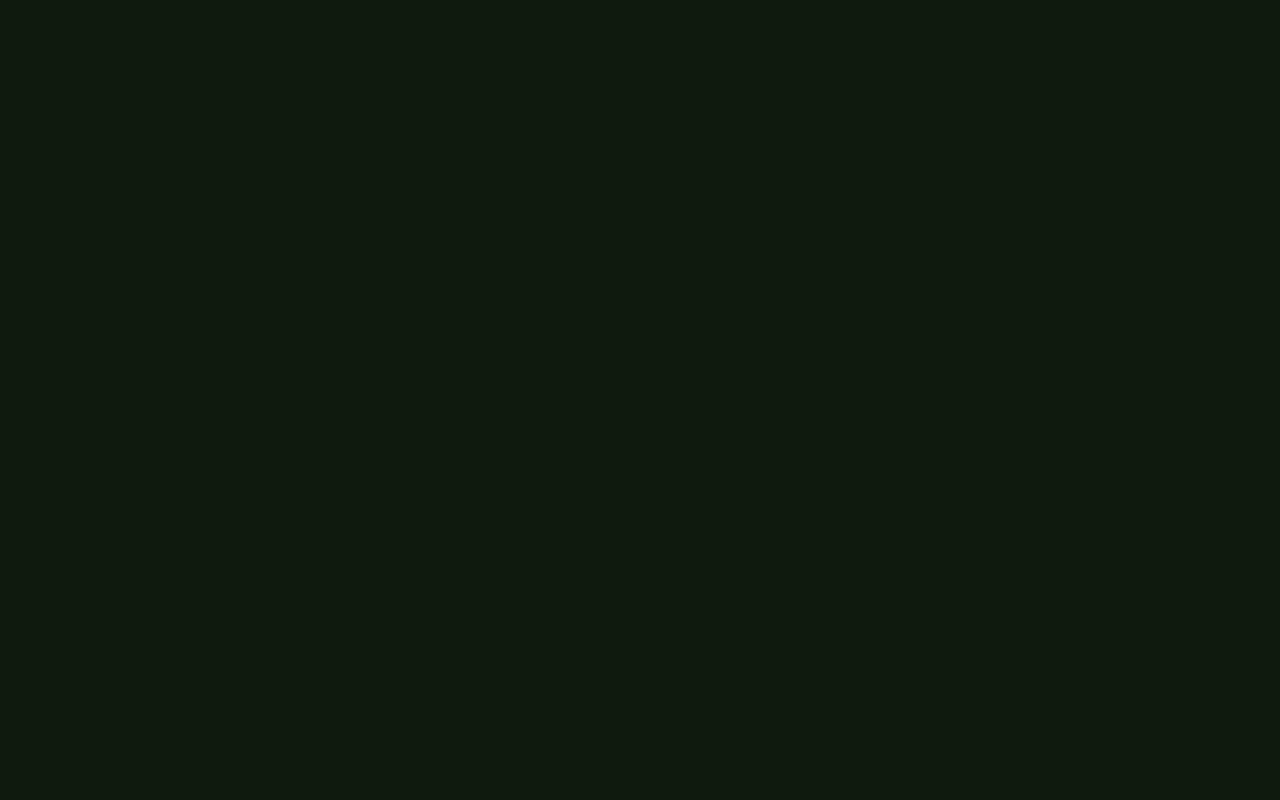
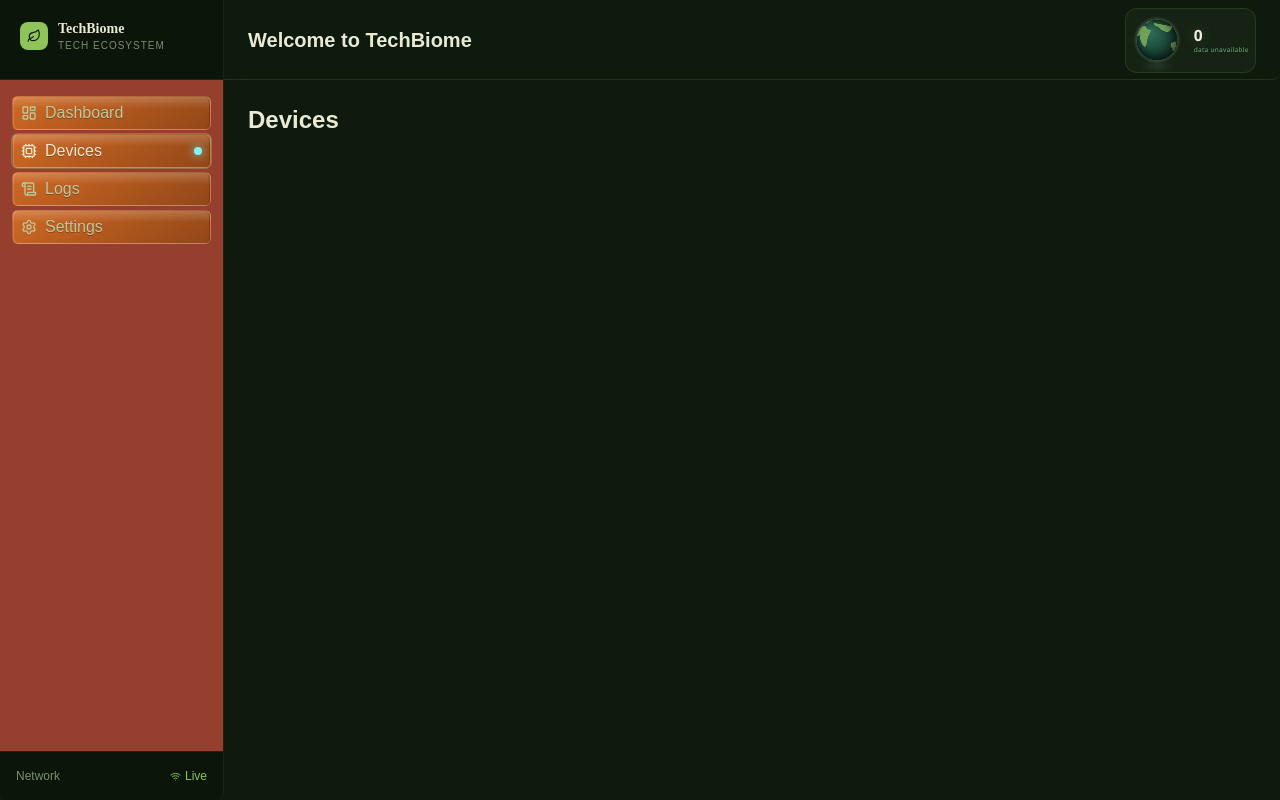
Before and after one commit to Sandxwich/Techbiome, a React (Vite) app in the folder frontend/: page /devices in a window 1280 px wide. Before the commit this address had no page. Built offline with nearby package versions, Linux system fonts and the light colour scheme; no server answers.

Commit message:
navbar visual improvements

```diff
--- a/frontend/src/hooks/useFakeSensorData.js
+++ b/frontend/src/hooks/useFakeSensorData.js
@@ -4,7 +4,7 @@ export function useFakeSensorData() {
   const [history, setHistory] = useState([])
   const [current, setCurrent] = useState({ temp: 0, voltage: 0, rpm: 0 })
   const tick = useRef(0)
-  const lastPoint = useRef({ temp: 22, voltage: 12, rpm: 1050 })
+  const lastPoint = useRef({ temp: 22, voltage: 12, rpm: 10 })
 
   useEffect(() => {
     const interval = setInterval(() => {
@@ -13,7 +13,7 @@ export function useFakeSensorData() {
         time: tick.current,
         temp: 20 + Math.random() * 10 + Math.sin(tick.current / 5) * 3,
         voltage: 11.5 + Math.random() * 1.5,
-        rpm: 1000 + Math.random() * 200,
+        rpm: 10 + Math.random() * 20,
       }
       const smooth = 0.28
       const point = {
--- a/frontend/src/layout.jsx
+++ b/frontend/src/layout.jsx
@@ -1,7 +1,14 @@
-import { Link, Outlet } from 'react-router-dom'
-import { Leaf } from 'lucide-react'
+import { NavLink, Outlet } from 'react-router-dom'
+import { Leaf, LayoutDashboard, ScrollText, Settings, Cpu, Wifi } from 'lucide-react'
 import SolarGlobeWidget from './components/SolarGlobeWidget.jsx'
 import { useDeviceCount } from './hooks/useDeviceCount.js'
+
+const navItems = [
+    { id: 'dashboard', label: 'Dashboard', to: '/', Icon: LayoutDashboard },
+    { id: 'devices', label: 'Devices', to: '/devices', Icon: Cpu },
+    { id: 'logs', label: 'Logs', to: '/logs', Icon: ScrollText },
+    { id: 'settings', label: 'Settings', to: '/settings', Icon: Settings },
+]
 
 export default function Layout() {
     const { count, loading, error } = useDeviceCount()
@@ -9,7 +16,7 @@ export default function Layout() {
   return (
     <div className="flex h-screen bg-background overflow-hidden" style={{ fontFamily: "'DM Sans', sans-serif" }}>
       {/* Sidebar */}
-        <aside className="w-56 shrink-0 bg-sidebar border-r border-sidebar-border flex flex-col">
+        <aside className="rounded-b-lg w-56 shrink-0 bg-sidebar border-r border-sidebar-border flex flex-col">
             {/* Logo */}
             <div className="h-20 px-5 py-5 border-b border-sidebar-border">
             <div className="flex items-center gap-2.5">
@@ -22,20 +29,54 @@ export default function Layout() {
                 </div>
                 </div>
             </div>
+
             {/* Navigation */}
-            <nav className="flex flex-1 flex-col gap-1 px-3 py-4">
-                <Link to="/" className="block rounded-md px-2 py-1 transition-colors hover:bg-sidebar-accent hover:text-sidebar-accent-foreground">Dashboard</Link>
-                <Link to="/logs" className="block rounded-md px-2 py-1 transition-colors hover:bg-sidebar-accent hover:text-sidebar-accent-foreground">Logs</Link>
-                <Link to="/settings" className="block rounded-md px-2 py-1 transition-colors hover:bg-sidebar-accent hover:text-sidebar-accent-foreground">Settings</Link>
+            <nav className="sidebar-nav-pattern flex flex-1 flex-col gap-1 px-3 py-4">
+                {navItems.map((item) => (
+                    <NavLink
+                        key={item.id}
+                        to={item.to}
+                        end={item.to === '/'}
+                        className={({ isActive }) =>
+                            [
+                            'sidebar-nav-item flex items-center gap-2 rounded-md px-2 py-1 transition-colors',
+                            isActive
+                                ? 'bg-sidebar-accent text-sidebar-accent-foreground ring-1 ring-sidebar-ring'
+                                : 'text-sidebar-foreground hover:bg-sidebar-accent hover:text-sidebar-accent-foreground',
+                            ].join(' ')
+                        }
+                        >
+                        {({ isActive }) => (
+                            <>
+                                <item.Icon size={16} />
+                                <span>{item.label}</span>
+                                {isActive && (
+                                    <span
+                                        aria-hidden="true"
+                                        className="ml-auto h-2 w-2 rounded-full bg-[rgb(127,244,241)] shadow-[0_0_10px_rgba(127,244,241,0.9)]"
+                                    />
+                                )}
+                            </>
+                        )}
+                    </NavLink>
+                ))}
             </nav>
+
+            {/* Status footer */}
+            <div className="px-4 py-4 border-t border-sidebar-border space-y-2">
+                <div className="flex items-center justify-between text-xs">
+                    <span className="text-muted-foreground">Network</span>
+                    <span className="flex items-center gap-1 text-primary"><Wifi size={11} /> Live</span>
+                </div>
+            </div>
         </aside>
 
         {/* Main content */}
         <div className="flex flex-1 flex-col overflow-hidden">
             {/* Top bar */}
-            <header className="h-20 shrink-0 border-b border-border bg-background/80 px-4 py-2 backdrop-blur-sm sm:px-6">
+            <header className="h-20 rounded-r-lg shrink-0 border-b border-border topbar/80 px-4 py-2 backdrop-blur-sm sm:px-6">
                 <div className="flex flex-wrap items-center justify-between gap-3">
-                    <h1 className="font-['Bitter',serif] text-xl font-bold text-foreground">Welcome to TechBiome</h1>
+                    <h1 className="text-xl font-bold text-foreground">Welcome to TechBiome</h1>
                     {/* Solar Globe Widget */}
                     <div className="flex h-full items-center gap-3 rounded-xl border border-border bg-card">
                         <SolarGlobeWidget size={50} count={count} loading={loading} error={error} />
--- a/frontend/src/main.jsx
+++ b/frontend/src/main.jsx
@@ -4,6 +4,7 @@ import { BrowserRouter, Routes, Route } from 'react-router-dom'
 import './styles/index.css'
 import Layout from './layout.jsx'
 import Dashboard from './pages/Dashboard.jsx'
+import Devices from './pages/Devices.jsx'
 import Logs from './pages/Logs.jsx'
 import Settings from './pages/Settings.jsx'
 
@@ -13,6 +14,7 @@ createRoot(document.getElementById('root')).render(
       <Routes>
         <Route path="/" element={<Layout />}>
           <Route index element={<Dashboard />} />
+          <Route path="devices" element={<Devices />} />
           <Route path="logs" element={<Logs />} />
           <Route path="settings" element={<Settings />} />
         </Route>
--- /dev/null
+++ b/frontend/src/pages/Devices.jsx
@@ -0,0 +1,3 @@
+export default function Devices() {
+  return <h1 className="text-2xl font-bold">Devices</h1>
+}
--- a/frontend/src/styles/theme.css
+++ b/frontend/src/styles/theme.css
@@ -1,6 +1,20 @@
 @custom-variant dark (&:is(.dark *));
 
 :root {
+  /* custom palettes */
+  --TEA-GREEN: #caed88ff;
+  --EBONY: #56694fff;
+  --CHESTNUT: #963f2eff;
+  --AZTEC-GOLD: #cd9b59ff;
+  --KHAKI: #ede490ff;
+
+  --CELESTIAL_BLUE: #4b97c0ff;
+  --CALPOLYPOMONA-GREEN: #144425ff;
+  --MAY-GREEN: #46953dff;
+  --YELLOW-GREEN: #b5d984ff;
+  --PEARL-AQUA: #82d1c5ff;
+  /* end custom palettes */
+
   --font-size: 16px;
   --background: #0f1a0e;
   --foreground: #e8ead4;
@@ -134,14 +148,14 @@
   }
 
   h1 {
-    font-family: 'Bitter', serif;
+    font-family: 'Bitter', sans-serif;
     font-size: var(--text-2xl);
     font-weight: 700;
     line-height: 1.3;
   }
 
   h2 {
-    font-family: 'Bitter', serif;
+    font-family: 'Bitter', sans-serif;
     font-size: var(--text-xl);
     font-weight: 600;
     line-height: 1.4;
@@ -192,3 +206,54 @@
     background: rgba(143, 196, 90, 0.4);
   }
 }
+
+
+
+@layer components {
+  .sidebar-nav-pattern {
+    background-color: var(--CHESTNUT);
+  }
+
+  .sidebar-nav-item {
+    position: relative;
+    border: 1px solid rgba(255, 255, 255, 0.14);
+    background:
+      linear-gradient(180deg, rgba(255, 255, 255, 0.2), rgba(255, 255, 255, 0) 36%),
+      linear-gradient(145deg, rgb(208, 105, 36), rgb(146, 71, 24));
+    text-shadow: 0 1px 0 rgba(0, 0, 0, 0.26);
+    transition:
+      transform 140ms ease,
+      box-shadow 160ms ease,
+      filter 160ms ease;
+  }
+
+  .sidebar-nav-item::after {
+    content: '';
+    position: absolute;
+    inset: 0;
+    border-radius: inherit;
+    border-left: 1px solid rgba(255, 255, 255, 0.16);
+    border-right: 1px solid rgba(0, 0, 0, 0.22);
+    pointer-events: none;
+  }
+
+  .sidebar-nav-item:hover {
+    transform: translateY(-1px);
+    filter: saturate(1.08);
+    box-shadow:
+      0 1px 0 rgba(255, 255, 255, 0.2) inset,
+      0 -1px 0 rgba(0, 0, 0, 0.28) inset,
+      0 0 0 1px rgba(127, 244, 241, 0.12) inset,
+      0 7px 14px rgba(0, 0, 0, 0.36),
+      0 0 22px rgba(127, 244, 241, 0.3),
+      0 0 42px rgba(127, 244, 241, 0.16);
+  }
+
+  .sidebar-nav-item:active {
+    transform: translateY(0);
+    box-shadow:
+      0 0 0 1px rgba(127, 244, 241, 0.14) inset,
+      0 0 16px rgba(127, 244, 241, 0.26),
+      0 0 30px rgba(127, 244, 241, 0.12);
+  }
+}
```
